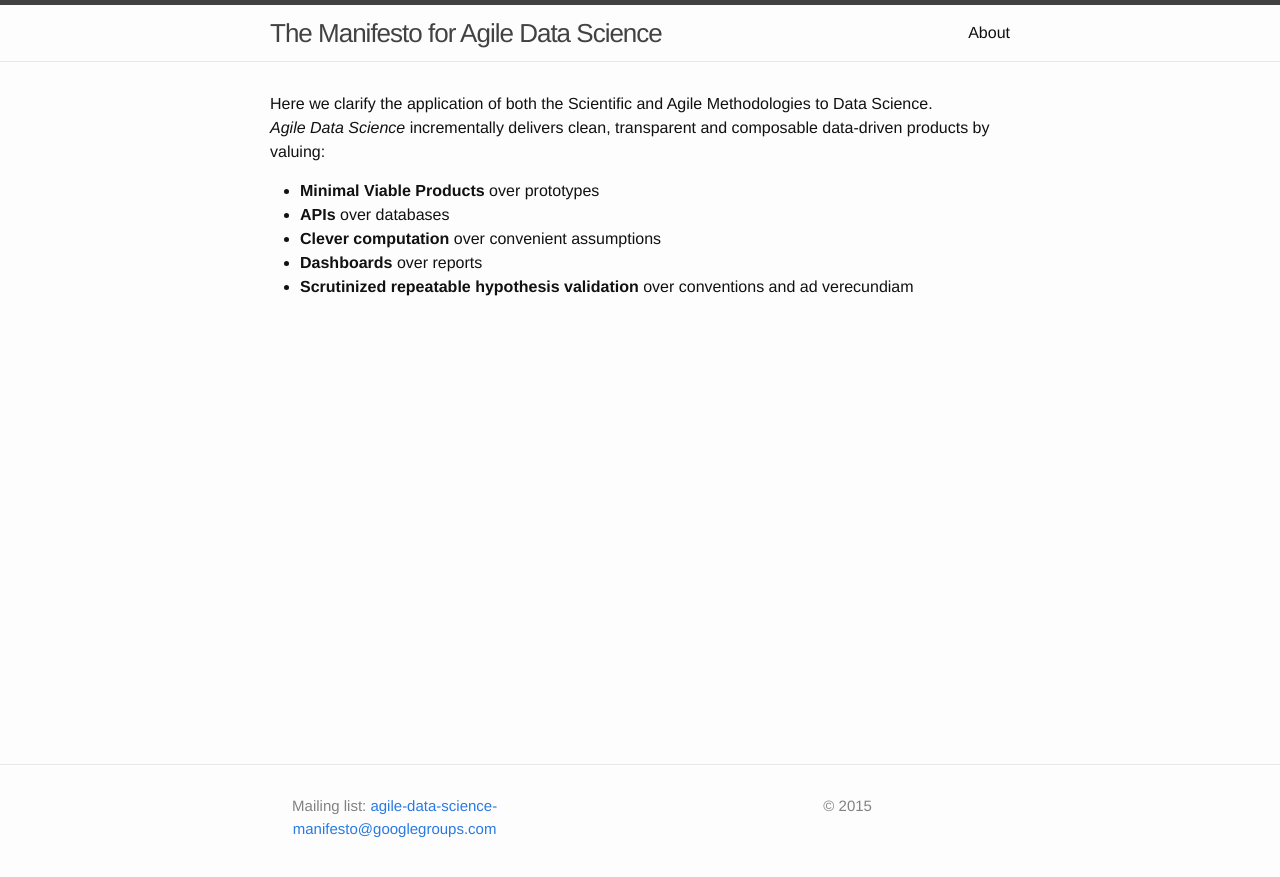
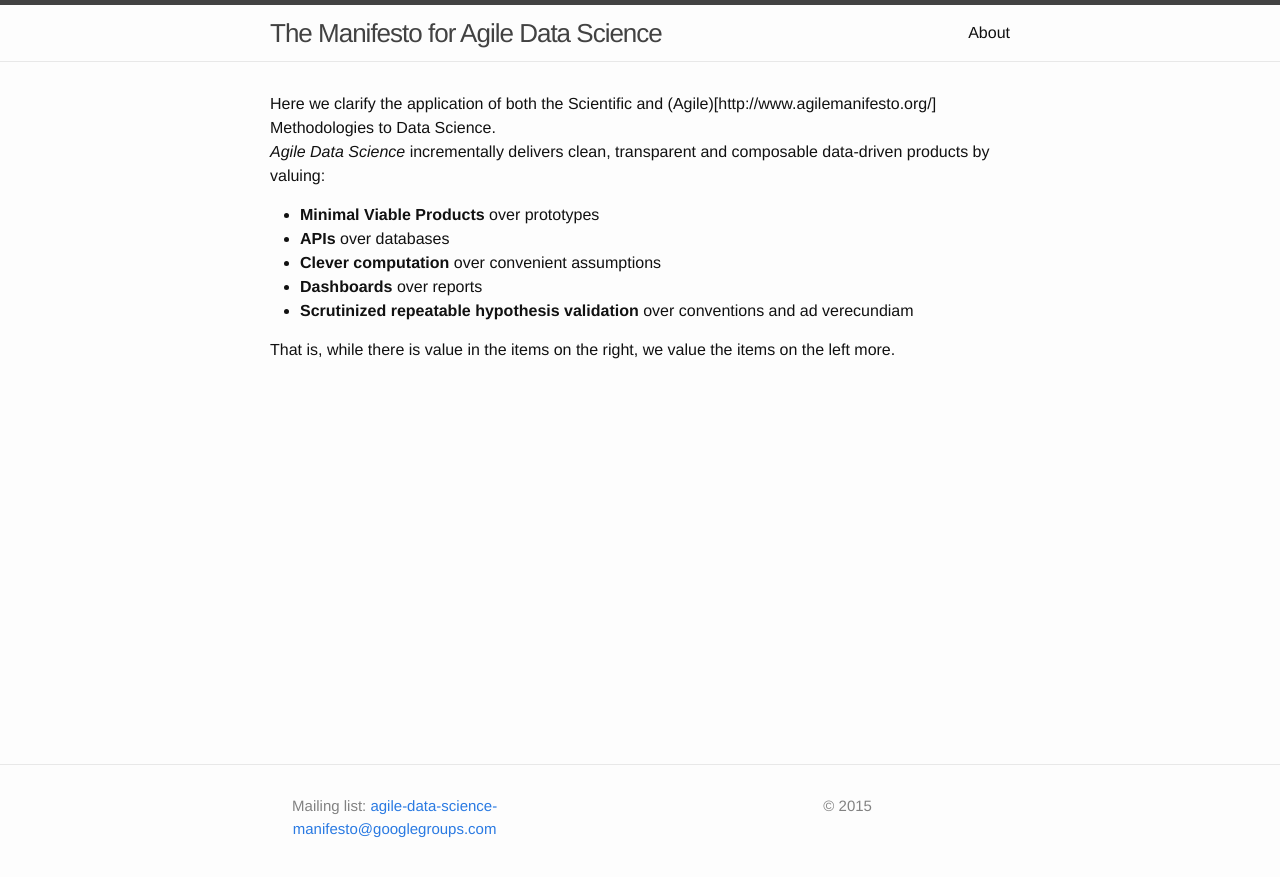
Before and after one commit to gm-spacagna/datasciencemanifesto-copy, a Jekyll site: the page built from index.md, in a window 1280 px wide. Shown: the top 877 px of the page. Built offline with Jekyll 4.4.1, drawn with Linux system fonts in a browser that asks for light colours; some of the changed lines change nothing that is shown.

Commit message:
Added link to the manifesto and closing sentence.

```diff
--- a/index.md
+++ b/index.md
@@ -10,7 +10,7 @@ exclude_from_nav: true
 
 
 
-Here we clarify the application of both the Scientific and Agile Methodologies to Data Science.
+Here we clarify the application of both the Scientific and (Agile)[http://www.agilemanifesto.org/] Methodologies to Data Science.
 *Agile Data Science* incrementally delivers clean, transparent and composable data-driven products by valuing:
 
  - **Minimal Viable Products** over prototypes
@@ -18,3 +18,5 @@ Here we clarify the application of both the Scientific and Agile Methodologies t
  - **Clever computation** over convenient assumptions
  - **Dashboards** over reports
  - **Scrutinized repeatable hypothesis validation** over conventions and ad verecundiam
+
+ That is, while there is value in the items on the right, we value the items on the left more.
```
